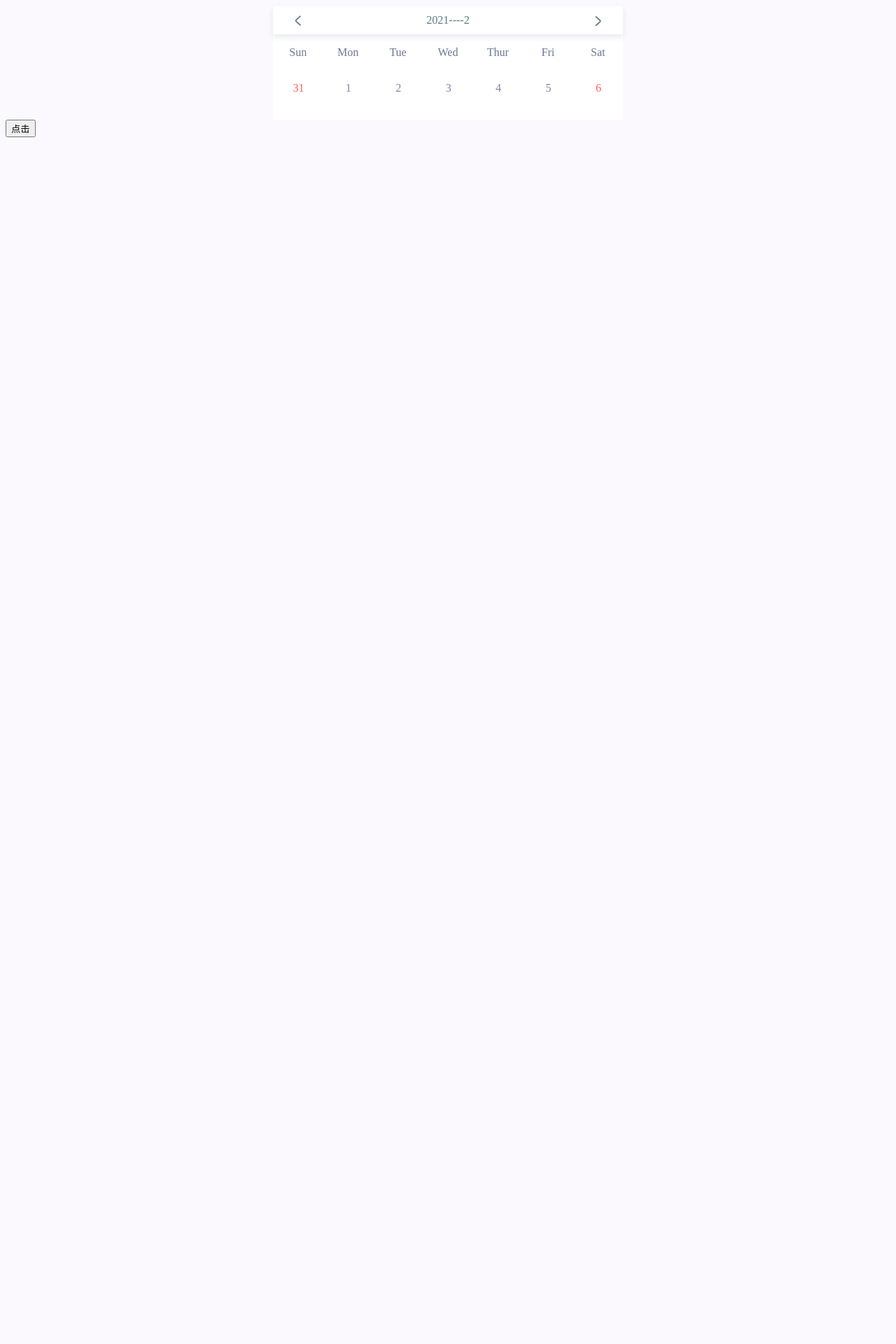
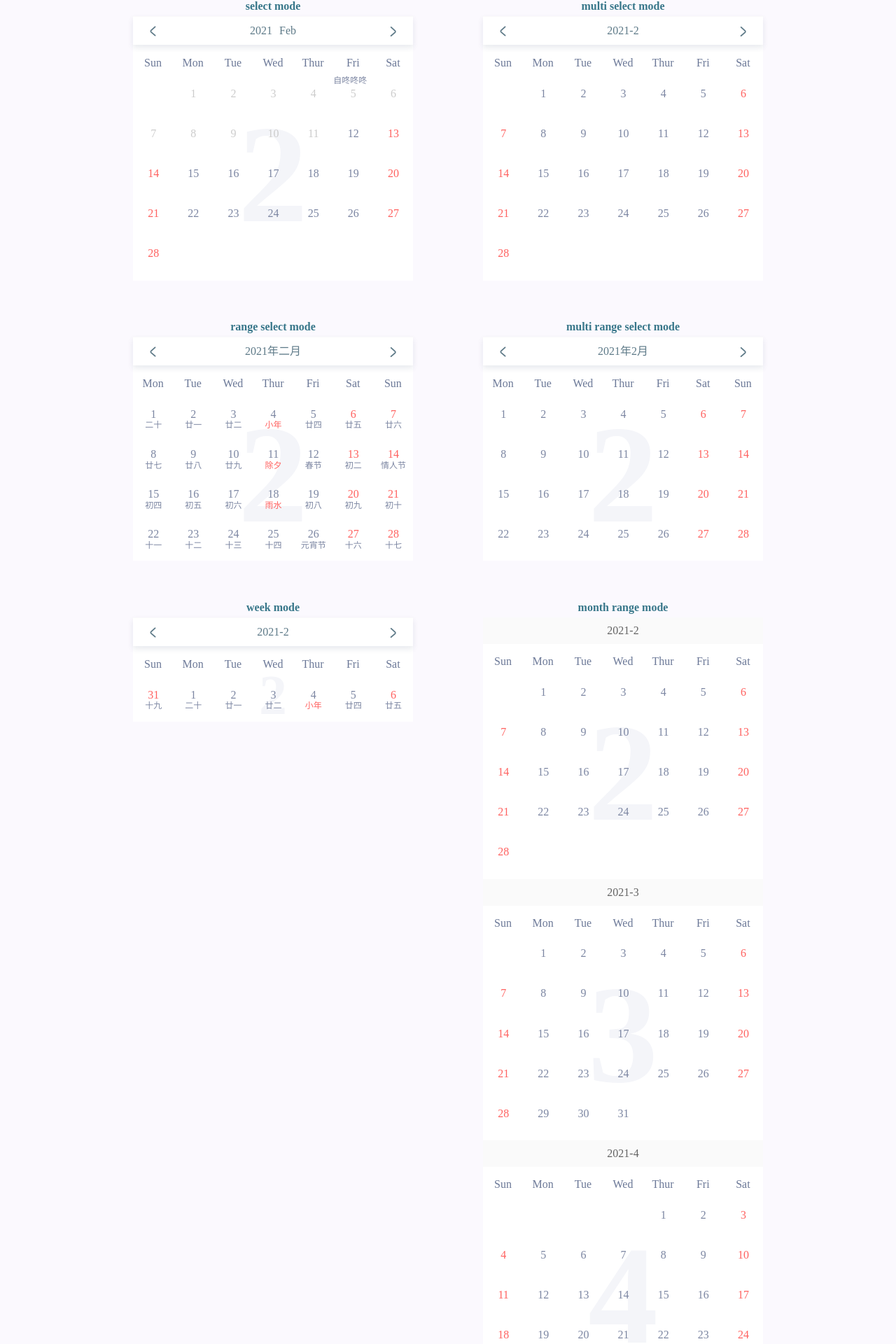
Before and after one commit to Hzy0913/mpvue-calendar, a Vue app: page / in a window 1280 px wide. Shown: the top 1920 px of the page at 70% size. Before the commit the page ends 800 px from the top, so only its background shows below. Built offline with nearby package versions, Linux system fonts and the light colour scheme.

Commit message:
feat: update example

```diff
--- a/example/App.vue
+++ b/example/App.vue
@@ -1,31 +1,59 @@
 <template>
-  <div id="app">
-    <Calendar
-      :holidays="holidays"
-      :tileContent="tileContent"
-      :completion="completion"
-      :monFirst="monFirst"
-      :remarks="remarks"
-      :weeks="weeks"
-      :disabled="disabled"
-      :monthRange="monthRange"
-      @onSelect="onSelect"
-      selectMode="multiRange"
-      :mode="mode"
-      :begin="begin"
-      :end="end"
-      :useSwipe="true"
-      :format="format"
-      ref="calendarRef"
-    />
+  <div class="container">
+    <div class="container-select-modes">
+      <Calendar
+        backgroundText
+        class-name="select-mode"
+        :begin="selectbegin"
+        :tile-content="selectend"
+        :format="formatOfSelecteMode"
+      />
+      <Calendar
+        selectMode="multi"
+        class-name="multi-mode"
+      />
+      <Calendar
+        monFirst
+        backgroundText
+        selectMode="range"
+        :lunar="lunar"
+        class-name="range-mode"
+        :format="formatOfRangeMode"
+      />
+      <Calendar
+        monFirst
+        backgroundText
+        selectMode="multiRange"
+        class-name="multiRange-mode"
+        :format="formatOfmultiMode"
+      />
+    </div>
+    <div class="container-view-modes">
+      <Calendar
+        backgroundText
+        :lunar="lunar"
+        selectMode="range"
+        class-name="week-mode"
+        mode="week"
+        ref="selectModeRef"
+      />
+      <Calendar
+        backgroundText
+        selectMode="range"
+        class-name="monthRange-mode"
+        mode="monthRange"
+        :monthRange="['2021-2', '2021-3', '2021-4']"
+      />
+    </div>
+
     <button @click="click1">点击</button>
   </div>
 </template>
-<!--:selectDate="selectDate"-->
 
 <script>
   import Calendar from '../src/mpvue-calendar';
-  import { defineComponent, ref, reactive, onMounted, watchEffect, watch } from 'vue'
+  import lunar from '../src/calendarinit';
+  import { defineComponent, ref, reactive, onMounted, watchEffect, watch } from 'vue';
   // 'select', 'multi', 'range', 'multiRange'
   // monthRange week month
   export default {
@@ -38,11 +66,19 @@
         '1-15': '节日111'
       })
       const completion = ref(false)
+      const selectbegin = ref('2021-2-12')
+      const selectend = ref({
+        '2021-2-5': {
+          className: 'tip-1dd',
+          content: '自咚咚咚'
+        }
+      })
       const mode = ref('week')
       const calendarRef = ref()
+      const selectModeRef = ref()
       const monFirst = ref(false)
       const begin = ref('2021-1-13')
-      const end = ref('2021-2-13')
+      const end = ref('2025-2-13')
       const remarks = ref({'2021-1-13': '啦啦啦'})
       const monthRange = ref(['2021-1', '2021-6', '2021-12'])
       const disabled = ref(['2021-1-2', '2021-1-4', '2021-1-23'])
@@ -60,14 +96,29 @@
         console.log(e, 'onSelectonSelectonSelect')
       }
       function click1() {
-        end.value = '2021-1-19'
+        // selectbegin.value = '2021-2-5';
+        // selectend.value['2021-2-24'] = '的基督教的'
+        selectend.value['2021-2-15'] = {
+          className: 'tip-1dd',
+          content: '自咚咚咚'
+        }
+
+        // selectend.value['2021-2-15'] = {
+        //   '2021-2-15': {
+        //     className: 'tip-1dd',
+        //     content: '自咚咚咚'
+        //   }
+        // }
+        console.log(selectend, 'calendarRef.value')
+
+        // selectModeRef.value.setToday()
+        // end.value = '2021-1-19'
         // almanacs.value['1-5'] = '就发你分'
         // almanacs.value = {
         //   '1-5': 'aaas'
         // }
-        mode.value = 'month'
+        // mode.value = 'month'
         // completion.value = false
-        console.log(calendarRef, 'calendarRef.value')
         // calendarRef.value.render(2021, 3)
         // selectDate.value = {start: "2021-1-2", end: "2021-1-30"}
         // completion.value = false;
@@ -93,7 +144,48 @@
         return [year, month + '月']
       }
 
+      function formatOfSelecteMode(year, month) {
+        const transform = {
+          1: 'Jan',
+          2: 'Feb',
+          3: 'Mar',
+          4: 'Apr',
+          5: 'May',
+          6: 'Jun',
+          7: 'Jul',
+          8: 'Aug',
+          9: 'Sept',
+          10: 'Oct',
+          11: 'Nov',
+          12: 'Dec',
+        }
+        return [`${year}`, `${transform[month]}`];
+      }
+
+      function formatOfRangeMode(year, month) {
+        const transform = {
+          1: '一',
+          2: '二',
+          3: '三',
+          4: '四',
+          5: '五',
+          6: '六',
+          7: '七',
+          8: '八',
+          9: '九',
+          10: '十',
+          11: '十一',
+          12: '十二',
+        }
+        return [`${year}年`, `${transform[month]}月`];
+      }
+
+      function formatOfmultiMode(year, month) {
+        return [`${year}年`, `${month}月`];
+      }
+
       return {
+        lunar,
         holidays,
         onSelect,
         tileContent,
@@ -109,18 +201,125 @@
         begin,
         weeks: undefined,
         end,
-        click1
+        selectbegin,
+        selectend,
+        click1,
+        selectModeRef,
+        formatOfmultiMode,
+        formatOfRangeMode,
+        formatOfSelecteMode,
       }
     }
   };
 </script>
 
-<style>
-  body {
+<style lang="less">
+  body, html {
     background-color: #fbf9fe;
+    margin: 0;
+    padding: 0;
   }
-  .mpvue-calendar{
-    width: 500px;
+  .container{
+    width: 1000px;
     margin: 0 auto;
+    .select-mode{
+      .vc-calendar-year{
+        margin-right: 10px;
+      }
+    }
+    .container-select-modes{
+      display: flex;
+      flex-wrap: wrap;
+      .select-mode, .multi-mode, .range-mode, .multiRange-mode{
+        &.mpvue-calendar{
+          width: 400px;
+          margin: 0 auto;
+          flex: none;
+        }
+      }
+    }
+    .container-view-modes{
+      display: flex;
+      flex-wrap: wrap;
+      .week-mode, .multi-mode, .range-mode, .multiRange-mode, .monthRange-mode{
+        &.mpvue-calendar{
+          width: 400px;
+          margin: 0 auto;
+          flex: none;
+        }
+      }
+    }
+  }
+
+  .select-mode{
+    &:before{
+      content: 'select mode';
+      text-align: center;
+      display: block;
+      color: #38778a;
+      font-weight: bold;
+      margin-bottom: 5px;
+    }
+  }
+
+  .multi-mode{
+    &:before{
+      content: 'multi select mode';
+      text-align: center;
+      display: block;
+      color: #38778a;
+      font-weight: bold;
+      margin-bottom: 5px;
+    }
+  }
+
+  .range-mode{
+    &:before{
+      content: 'range select mode';
+      text-align: center;
+      display: block;
+      color: #38778a;
+      font-weight: bold;
+      margin-bottom: 5px;
+    }
+  }
+
+  .multiRange-mode{
+    &:before{
+      content: 'multi range select mode';
+      text-align: center;
+      display: block;
+      color: #38778a;
+      font-weight: bold;
+      margin-bottom: 5px;
+    }
+  }
+
+  .week-mode{
+    &:before{
+      content: 'week mode';
+      text-align: center;
+      display: block;
+      color: #38778a;
+      font-weight: bold;
+      margin-bottom: 5px;
+    }
+  }
+
+  .monthRange-mode{
+    &:before{
+      content: 'month range mode';
+      text-align: center;
+      display: block;
+      color: #38778a;
+      font-weight: bold;
+      margin-bottom: 5px;
+    }
+  }
+
+  @media screen and (max-width: 600px) {
+    .container{
+      width: 100%;
+    }
   }
 </style>
```
